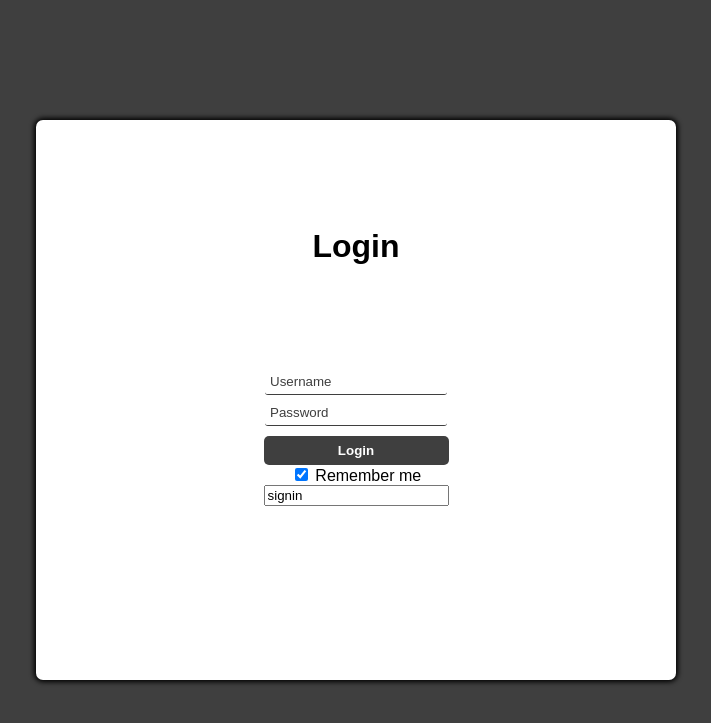
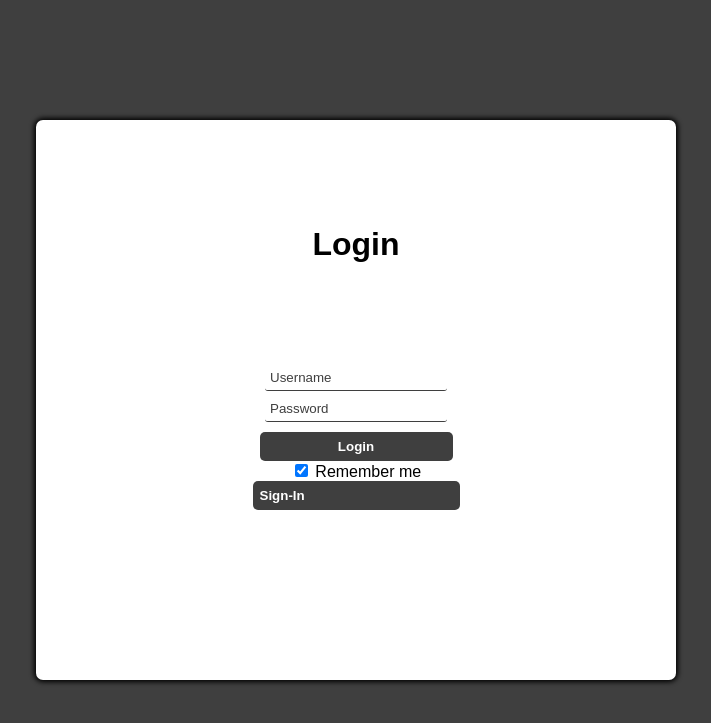
Before and after one commit to sbharg/cs490-project, a Flask app: page / in a window 1280 px wide. Shown: the top 723 px of the page, without its empty margins (284-995 px from the left). Run offline with Flask 2, Linux system fonts and the light colour scheme.

Commit message:
sign-in test 2

```diff
--- a/app/static/login-page.css
+++ b/app/static/login-page.css
@@ -54,3 +54,15 @@ body {
 	cursor: pointer;
 	outline: none;
 }
+
+#lf-signin {
+        width:100%;
+        padding: 7px;
+        border: none;
+        border-radius: 5px;
+        color: white;
+        font-weight: bold;
+        background-color: #3f3f3f;
+        cursor: pointer;
+        outline: none;
+}
--- a/app/templates/index.html
+++ b/app/templates/index.html
@@ -22,7 +22,7 @@
       <input type="checkbox" checked="checked" name="remember"> Remember me
       </label>
 
-      <input type="sign-in" value="signin" id="lf-signin" onclick="window.location.href='https://cs490-project-group10.herokuapp.com/';">
+      <input type="sign-in" value="Sign-In" id="lf-signin" onclick="window.location.href='https://cs490-project-group10.herokuapp.com/';">
     </form>
 
   </main>
```
